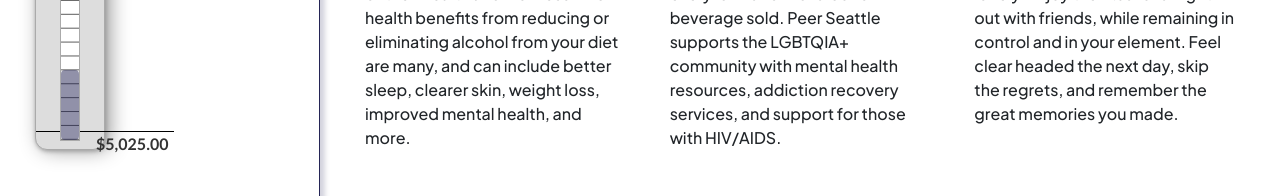
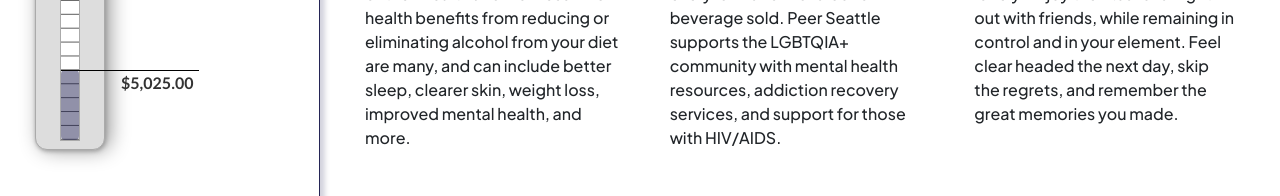
Before and after one commit to mfflynnnn/damp-and-dry, a React (Create React App) app: page /about in a window 1280 px wide. Shown: the part 756-952 px from the top of the page. Built offline with nearby package versions, Linux system fonts and the light colour scheme.

Commit message:
Corrected Thermometer to show progress amt

```diff
--- a/src/Thermometer.css
+++ b/src/Thermometer.css
@@ -86,6 +86,10 @@
   color: #333;
 }
 
-#thermometer .progressAmountLeveler .amount {
-  padding: 0 5px 0 60px;
+#thermometer .progressAmountLeveler {
+  height: 0%;
+  width: 100%;
+  position: absolute;
+  bottom: 0;
+  left: 0;
 }
--- a/src/Thermometer.js
+++ b/src/Thermometer.js
@@ -38,17 +38,14 @@ export default function Thermometer() {
    * @param {Boolean} animate Whether to animate the height or not
    *
    */
-  function thermometer(
-    goalAmount,
-    progressAmount,
-    displayProgressAmount,
-    animate
-  ) {
+  function thermometer(goalAmount, progressAmount, animate) {
     var $thermo = $("#thermometer"),
       $progress = $(".progress", $thermo),
       $displayProgressAmount = $(".progressAmountLeveler", $thermo),
       $goal = $(".goal", $thermo),
       percentageAmount;
+
+    console.log($displayProgressAmount);
 
     goalAmount = "20000" || parseFloat($goal.text());
     progressAmount = "5025" || parseFloat($displayProgressAmount.text());
@@ -75,11 +72,24 @@ export default function Thermometer() {
           $(this).find(".amount").fadeIn(500);
         }
       );
+      $displayProgressAmount.animate(
+        {
+          height: percentageAmount + "%",
+        },
+        1200,
+        function () {
+          $(this).find(".amount").fadeIn(500);
+        }
+      );
     } else {
       $progress.css({
         height: percentageAmount + "%",
       });
       $progress.find(".amount").fadeIn(500);
+      $displayProgressAmount.css({
+        height: percentageAmount + "%",
+      });
+      $displayProgressAmount.find(".amount").fadeIn(500);
     }
   }
 
@@ -97,12 +107,12 @@ export default function Thermometer() {
       <div id="thermometer">
         <div className="track">
           <div className="goal">
-            <div className="amount"> 20000 </div>
+            <div className="amount"> </div>
           </div>
           <div className="progress"></div>
-        </div>
-        <div className="progressAmountLeveler">
-          <div className="amount"> 999 </div>
+          <div className="progressAmountLeveler">
+            <div className="amount"> </div>
+          </div>
         </div>
       </div>
     </div>
```
